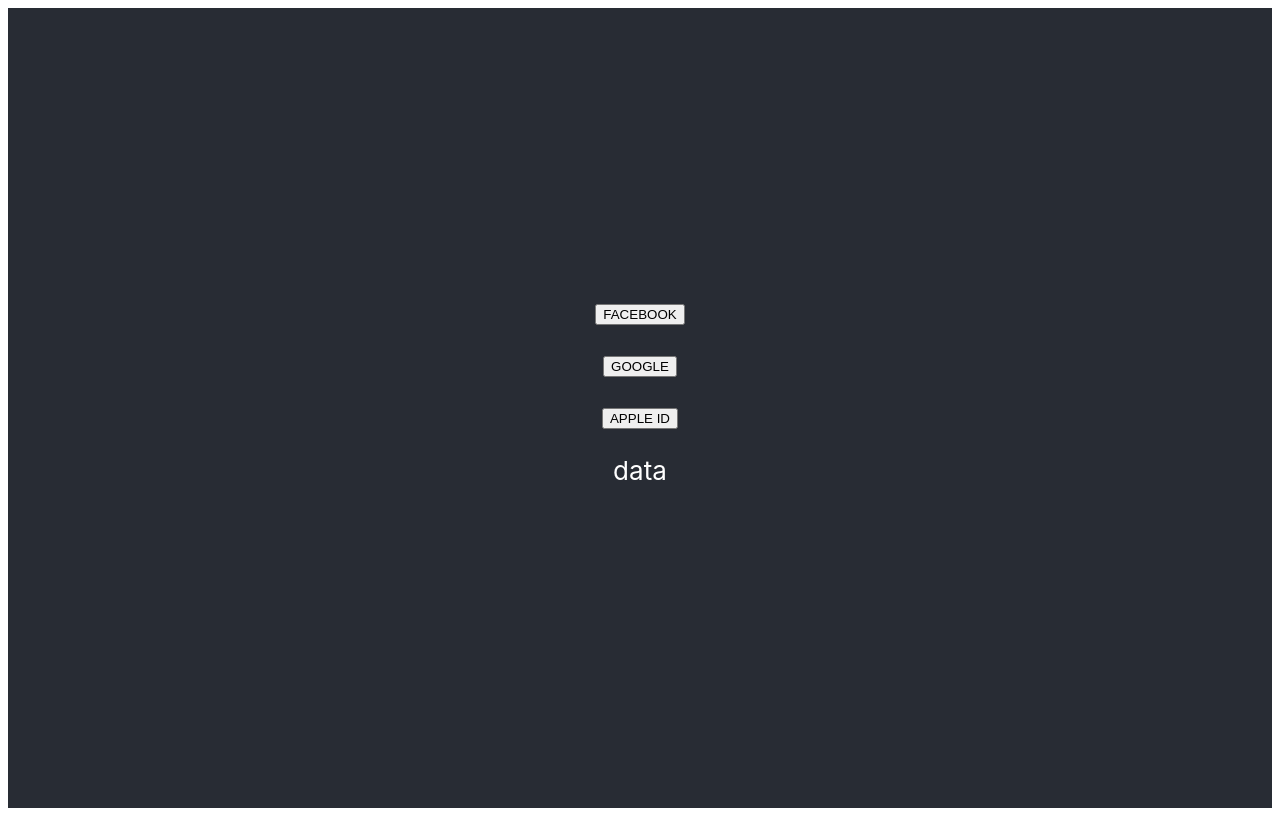
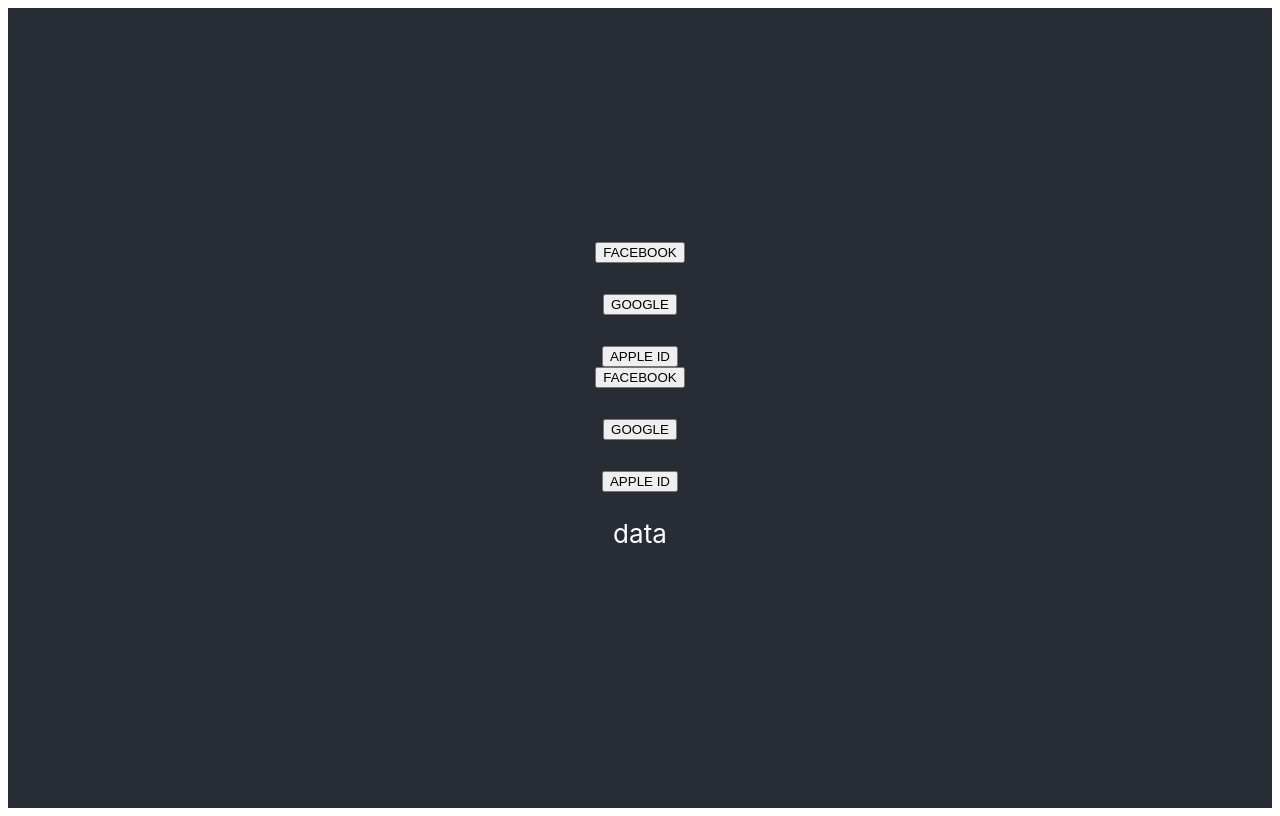
Before and after one commit to jorgeantoniotj/example2, a React (Create React App) app: page / in a window 1280 px wide. Built offline with nearby package versions, Linux system fonts and the light colour scheme; what aws-amplify would draw is missing.

Commit message:
fix: buttons

```diff
--- a/src/App.js
+++ b/src/App.js
@@ -52,6 +52,9 @@
         <button onClick={facebook}>FACEBOOK</button><br/>
         <button onClick={google}>GOOGLE</button><br/>
         <button onClick={apple}>APPLE ID</button>
+        <button onClick={facebook}>FACEBOOK</button><br/>
+        <button onClick={google}>GOOGLE</button><br/>
+        <button onClick={apple}>APPLE ID</button>
         <p>{data}</p>
       </header>
     </div>
```
